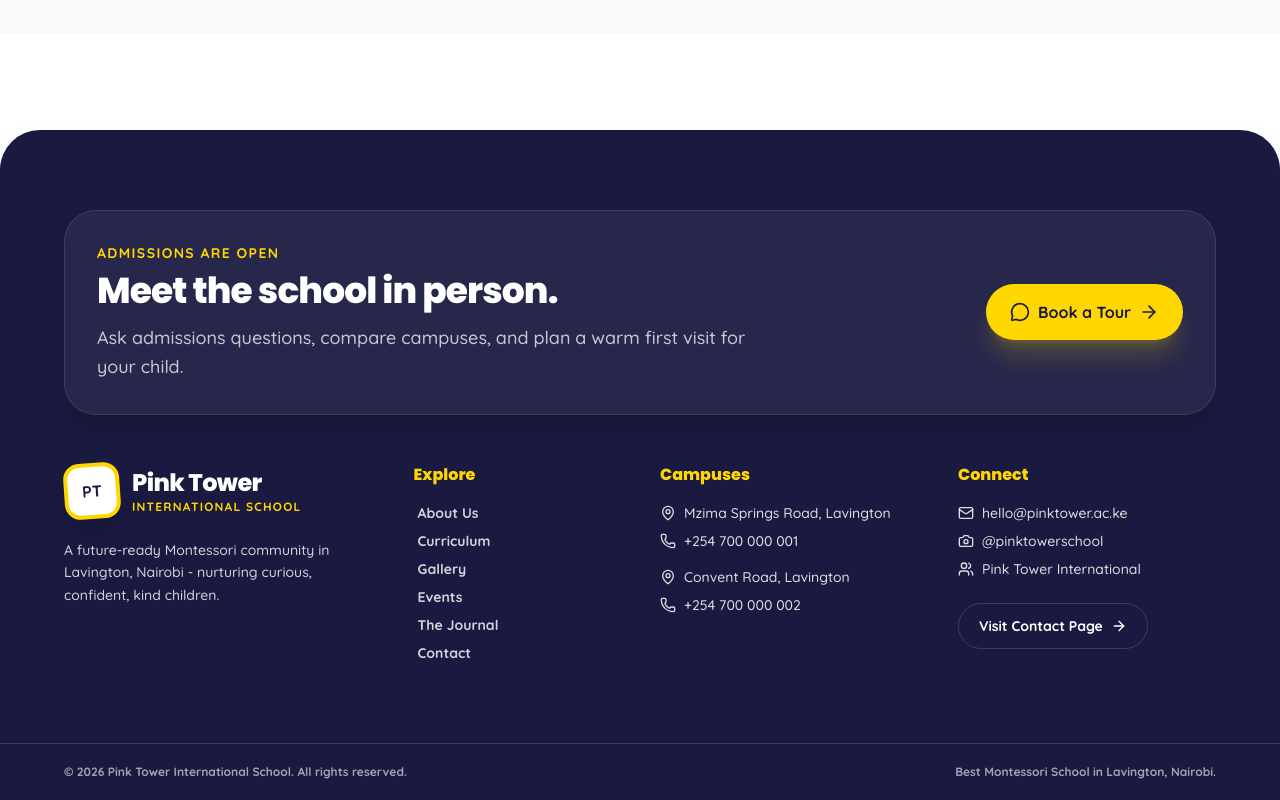
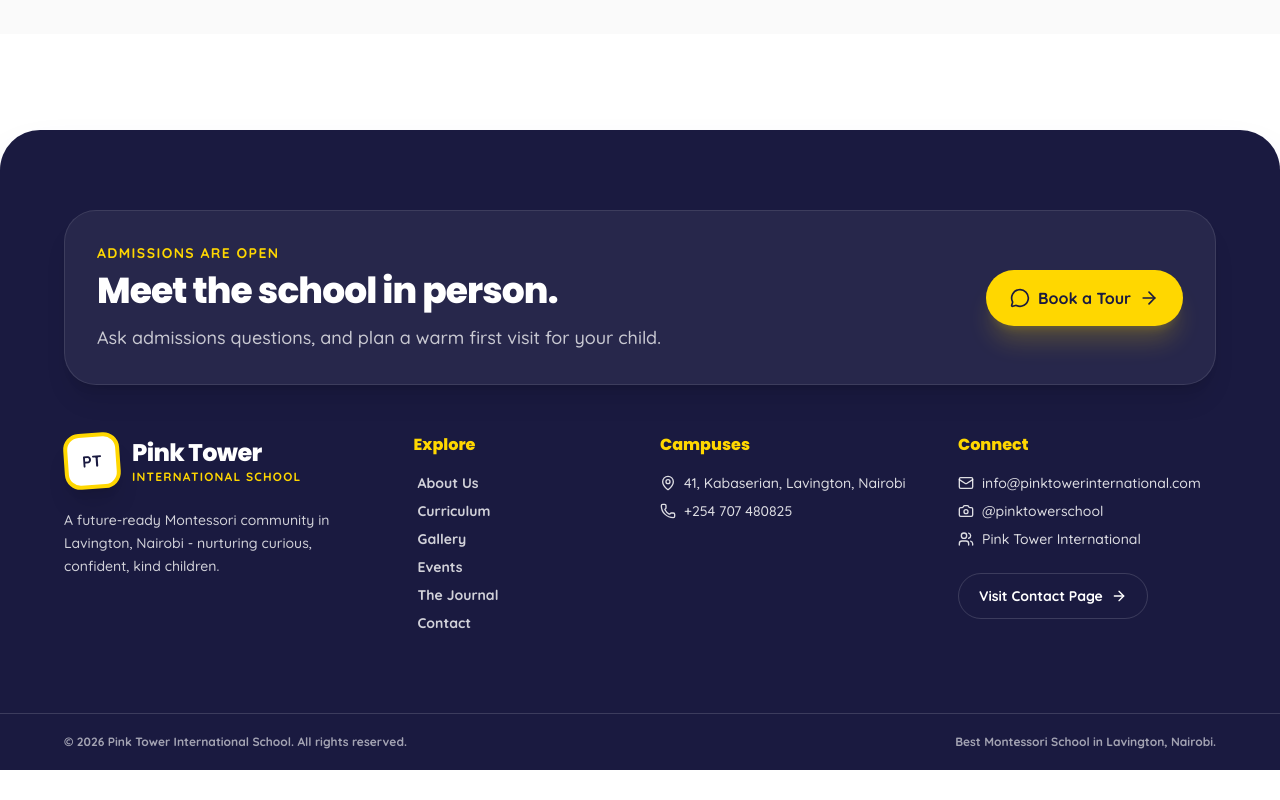
Before and after one commit to muthuieric/pink-tower, a Next.js app: page / in a window 1280 px wide. Shown: the part 6950-7750 px from the top of the page. After the commit the page ends 7720 px from the top, so only its background shows below. Built offline with nearby package versions, Linux system fonts and the light colour scheme.

Commit message:
modified footer

```diff
--- a/src/components/site/Footer.tsx
+++ b/src/components/site/Footer.tsx
@@ -23,7 +23,7 @@ export function Footer() {
               Meet the school in person.
             </h2>
             <p className="mt-3 max-w-2xl text-lg leading-relaxed text-white/75">
-              Ask admissions questions, compare campuses, and plan a warm first visit for your child.
+              Ask admissions questions, and plan a warm first visit for your child.
             </p>
           </div>
           <a
@@ -75,19 +75,11 @@ export function Footer() {
           <ul className="space-y-2 text-sm text-white/85">
             <li className="flex gap-2">
               <MapPin className="mt-0.5 size-4 shrink-0" />
-              <span>Mzima Springs Road, Lavington</span>
+              <span>41, Kabaserian, Lavington, Nairobi</span>
             </li>
             <li className="flex gap-2">
               <Phone className="mt-0.5 size-4 shrink-0" />
-              <span>+254 700 000 001</span>
-            </li>
-            <li className="mt-4 flex gap-2">
-              <MapPin className="mt-0.5 size-4 shrink-0" />
-              <span>Convent Road, Lavington</span>
-            </li>
-            <li className="flex gap-2">
-              <Phone className="mt-0.5 size-4 shrink-0" />
-              <span>+254 700 000 002</span>
+              <span>+254 707 480825</span>
             </li>
           </ul>
         </div>
@@ -97,7 +89,7 @@ export function Footer() {
           <ul className="space-y-2 text-sm text-white/85">
             <li className="flex gap-2">
               <Mail className="mt-0.5 size-4 shrink-0" />
-              <span>hello@pinktower.ac.ke</span>
+              <span>info@pinktowerinternational.com</span>
             </li>
             <li className="flex gap-2">
               <Camera className="mt-0.5 size-4 shrink-0" />
```
